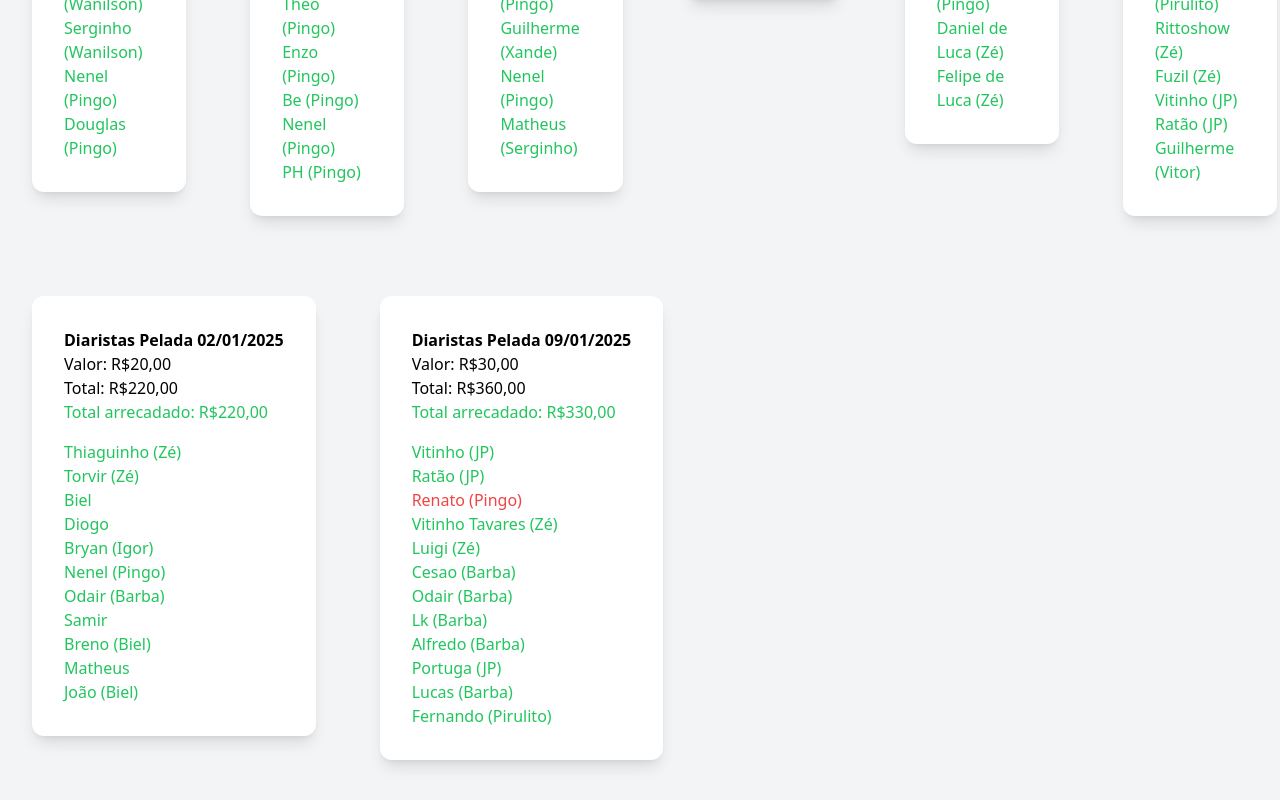
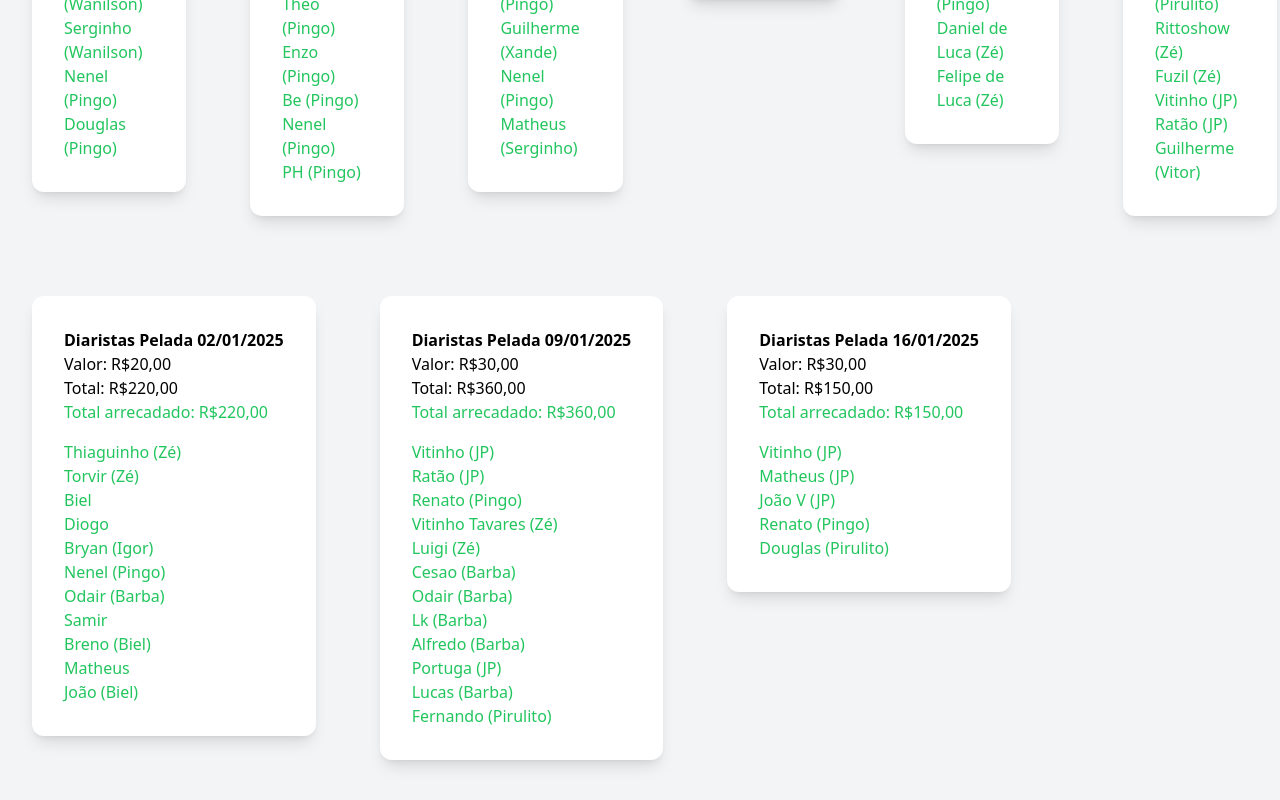
Before and after one commit to diogop2003/futebol, an Angular app in the folder pelada-front/: page /diaristas in a window 1280 px wide. Shown: the part 694-1494 px from the top of the page. Built offline with nearby package versions, Linux system fonts and the light colour scheme.

Commit message:
fix valores diaria mensal e saldo

```diff
--- a/pelada-front/src/app/pages/diaristas/diaristas.component.html
+++ b/pelada-front/src/app/pages/diaristas/diaristas.component.html
@@ -147,12 +147,12 @@
             <div class="mb-4">
                 <h1 class="font-sm">Valor: R$30,00</h1>
                 <h1 class="font-sm">Total: R$360,00</h1>
-                <h1 class="font-sm text-green-500">Total arrecadado: R$330,00</h1>
+                <h1 class="font-sm text-green-500">Total arrecadado: R$360,00</h1>
             </div>
             <ol>
                 <li class="text-green-500">Vitinho (JP)</li>
                 <li class="text-green-500">Ratão (JP)</li>
-                <li class="text-red-500">Renato (Pingo)</li>
+                <li class="text-green-500">Renato (Pingo)</li>
                 <li class="text-green-500">Vitinho Tavares (Zé)</li>
                 <li class="text-green-500">Luigi (Zé)</li>
                 <li class="text-green-500">Cesao (Barba)</li>
@@ -164,5 +164,20 @@
                 <li class="text-green-500">Fernando (Pirulito)</li>
             </ol>
         </div>
+        <div class="rounded-xl bg-white p-8 shadow-lg mx-8">
+            <h1 class="font-md font-bold">Diaristas Pelada 16/01/2025</h1>
+            <div class="mb-4">
+                <h1 class="font-sm">Valor: R$30,00</h1>
+                <h1 class="font-sm">Total: R$150,00</h1>
+                <h1 class="font-sm text-green-500">Total arrecadado: R$150,00</h1>
+            </div>
+            <ol>
+                <li class="text-green-500">Vitinho (JP)</li>
+                <li class="text-green-500">Matheus (JP)</li>
+                <li class="text-green-500">João V (JP)</li>
+                <li class="text-green-500">Renato (Pingo)</li>
+                <li class="text-green-500">Douglas (Pirulito)</li>
+            </ol>
+        </div>
     </section>
 </section>
--- a/pelada-front/src/app/pages/mensalista/mensalista.component.html
+++ b/pelada-front/src/app/pages/mensalista/mensalista.component.html
@@ -72,19 +72,19 @@
         <div class="mb-4">
             <h1 class="text-md">Valor: R$100,00</h1>
             <h1 class="text-md">Total: R$1.500,00</h1>
-            <h1 class="text-green-500">Arrecadado: R$1.000,00</h1>
+            <h1 class="text-green-500">Arrecadado: R$1.400,00</h1>
         </div>
         <ol>
             <li class="text-green-500">Sergio</li>
             <li class="text-green-500">Wanilson</li>
             <li class="text-green-500">Xande</li>
-            <li class="text-red-500">Zé</li>
+            <li class="text-green-500">Zé</li>
             <li class="text-red-500">Vinicius</li>
-            <li class="text-red-500">Igor</li>
-            <li class="text-red-500">Alex</li>
+            <li class="text-green-500">Igor</li>
+            <li class="text-green-500">Alex</li>
             <li class="text-green-500">Diogo</li>
             <li class="text-green-500">Dioguinho</li>
-            <li class="text-red-500">Pirulito</li>
+            <li class="text-green-500">Pirulito</li>
             <li class="text-green-500">Roger</li>
             <li class="text-green-500">Fábio</li>
             <li class="text-green-500">JP</li>
--- a/pelada-front/src/app/pages/saldo/saldo.component.html
+++ b/pelada-front/src/app/pages/saldo/saldo.component.html
@@ -29,7 +29,7 @@
                 </tr>
                 <tr class="border-b gap-5">
                     <td class="w-auto py-4 text-md text-gray-700">Pagantes Janeiro</td>
-                    <td class="w-auto py-4 text-md text-green-500">1.000,00</td>
+                    <td class="w-auto py-4 text-md text-green-500">1.400,00</td>
                 </tr>
                 <tr class="border-b gap-5">
                     <td class="w-auto py-4 text-md text-gray-700">Mensalidade do campo</td>
@@ -37,11 +37,11 @@
                 </tr>
                 <tr class="border-b gap-5">
                     <td class="w-auto py-4 text-md text-gray-700">Goleiros mês</td>
-                    <td class="w-auto py-4 text-md text-red-500">-240,00</td>
+                    <td class="w-auto py-4 text-md text-red-500">-360,00</td>
                 </tr>
                 <tr class="border-b gap-5">
                     <td class="w-auto py-4 text-md text-gray-700">Diaristas Janeiro</td>
-                    <td class="w-auto py-4 text-md text-green-500">550,00</td>
+                    <td class="w-auto py-4 text-md text-green-500">700,00</td>
                 </tr>
                 <!-- <tr class="border-b gap-5">
                     <td class="w-auto py-4 text-md text-gray-700">Gastos adicionais Dezembro</td>
@@ -57,7 +57,7 @@
                 </tr> -->
                 <tr class="border-b gap-5">
                     <td class="w-auto py-4 text-md text-gray-700">SALDO TOTAL</td>
-                    <td class="w-auto py-4 text-md text-green-500">1.161,00</td>
+                    <td class="w-auto py-4 text-md text-green-500">1.591,00</td>
                 </tr>
             </tbody>
         </table>
```
